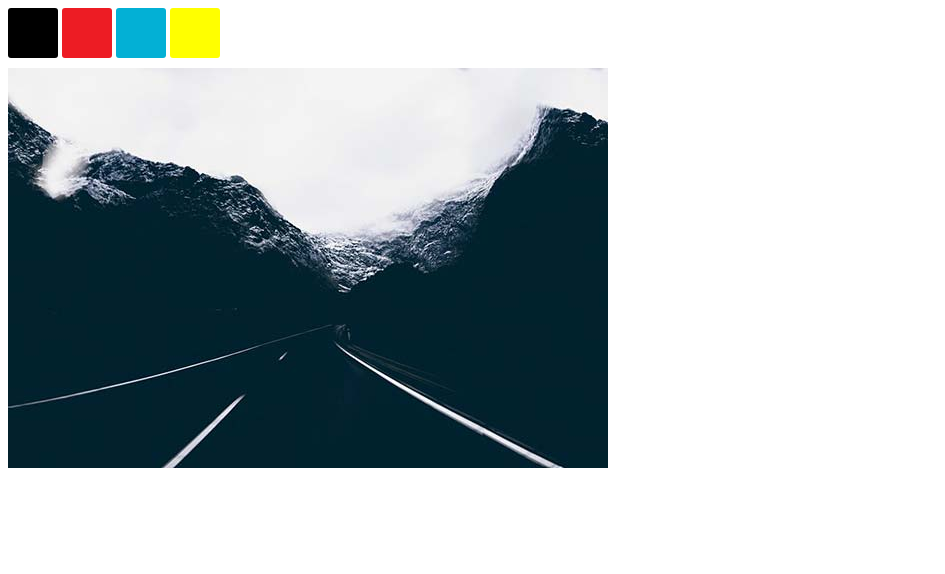
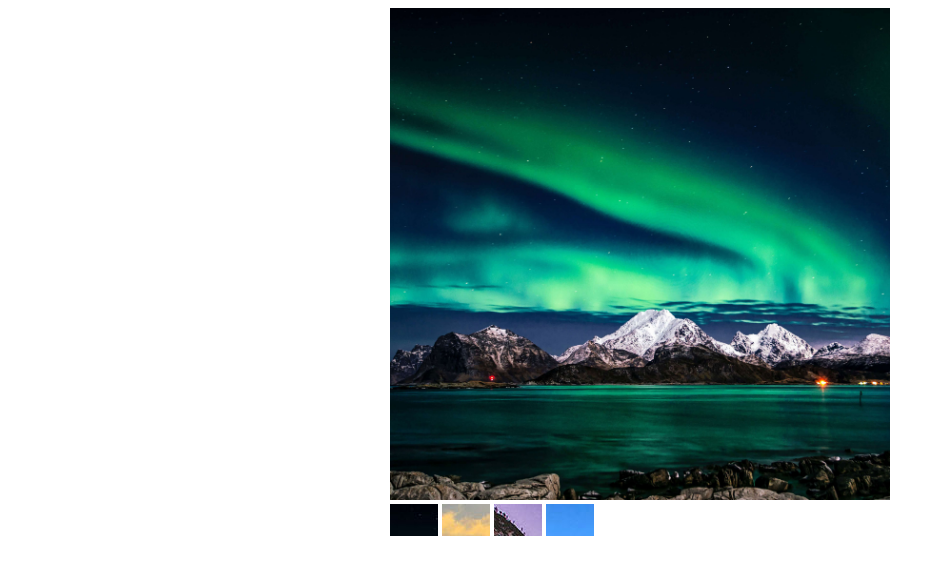
Before and after one commit to brandonwirz/jquery-img-swap, a plain HTML site: page index.html in a window 1280 px wide. Shown: the whole page, without its empty margins (0-945 px from the left). Drawn offline with nearby package versions, Linux system fonts and the light colour scheme.

Commit message:
added new images streamlined code

```diff
--- a/app.js
+++ b/app.js
@@ -1,40 +1,22 @@
 jQuery(document).ready(function($){
 
-$('.black-button').on({
-     'click': function(){
-         $('#change-image').attr('src','images/black.jpg').hide().fadeIn(500);
+$('.asia-button').on({'click': function(){
+         $('#change-image').attr('src','images/adventure-asia-background.jpg').hide().fadeIn(500);
      }
  });
 
-$('.red-button').on({
-     'click': function(){
-         $('#change-image').attr('src','images/red.jpg').hide().fadeIn(500);
+$('.clouds-button').on({'click': function(){
+         $('#change-image').attr('src','images/adventure-clouds-dawn.jpg').hide().fadeIn(500);
      }
  });
 
-$('.blue-button').on({
-     'click': function(){
-         $('#change-image').attr('src','images/blue.jpg').hide().fadeIn(500);
+$('.aurora-button').on({'click': function(){
+         $('#change-image').attr('src','images/aurora-borealis.jpg').hide().fadeIn(500);
      }
  });
 
-$('.yellow-button').on({'click': function(){
-         $('#change-image').attr('src','images/yellow.jpg').hide().fadeIn(500);
-
+$('.conifer-button').on({'click': function(){
+         $('#change-image').attr('src','images/clouds-conifer-daylight.jpg').hide().fadeIn(500);
      }
  });
-
-
 });
-
-
-function handleThumbnailClicks() {
-  $('.thumbnail').on('click', function(e) {
-    const imgSrc = $(this).find('img').attr('src');
-    const imgAlt = $(this).find('img').attr('alt');
-
-   $('.hero img').attr('src', imgSrc).attr('alt', imgAlt);
-  });
-}
-
-$(handleThumbnailClicks);
--- a/index.css
+++ b/index.css
@@ -1,6 +1,6 @@
 button, input[type="button"], input[type="reset"], input[type="submit"], .button, .entry-content .button {
     background: #22566b;
-    border-radius: 3px;
+    /* border-radius: 3px; */
     border: 0;
     box-shadow: none;
     color: #fff;
@@ -14,25 +14,35 @@ button, input[type="button"], input[type="reset"], input[type="submit"], .button
     font-size: 14px;
     line-height: 20px;
 }
+.container {
+    margin:auto;
+    max-width:500px;`
+}
 .button-container button {
-    width: 50px;
-    height: 50px;
+    width: 20px;
+    height: 20px;
     transition: all .3s ease;
     margin-bottom: 10px;
 }
 .button-container button:hover {
     opacity: .6;
 }
-.black-button {
-    background: #000;
+.asia-button {
+    width:20px;
+    background-image: url('images/adventure-asia-background-th.jpg');
 }
-.red-button {
-    background: #ed1c24;
+.clouds-button {
+    width:20px;
+    background-image: url('images/adventure-clouds-dawn-th.jpg');
 }
-
-.blue-button {
-    background: #03b0d5;
+.aurora-button {
+    width:20px;
+    background-image: url('images/aurora-borealis-th.jpg');
 }
-.yellow-button {
-    background: #ff0;
+.conifer-button {
+    width:20px;
+    background-image: url('images/clouds-conifer-daylight-th.jpg');
 }
+img#change-image {
+    width: 500px;
+}
--- a/index.html
+++ b/index.html
@@ -4,21 +4,23 @@
   <meta charset="UTF-8">
   <meta name="viewport" content="width=device-width, initial-scale=1.0">
   <meta http-equiv="X-UA-Compatible" content="ie=edge">
-  <title>Document</title>
-  <script src="https://ajax.googleapis.com/ajax/libs/jquery/3.4.1/jquery.min.js"></script>
+  <title>slideshow</title>
+
   <link rel="stylesheet" href="index.css">
 
 </head>
 <body>
-  <div class="button-container">
-  <button class="black-button"></button>
-  <button class="red-button"></button>
-  <button class="blue-button"></button>
-  <button class="yellow-button"></button>
+  <div class="container">
+    <img id="change-image" src="images/aurora-borealis.jpg" alt="aurora-borealis image" />
+    <div class="button-container">
+      <button class="aurora-button"></button>
+      <button class="asia-button"></button>
+      <button class="clouds-button"></button>
+      <button class="conifer-button"></button>
+    </div>
   </div>
 
-  <img id="change-image" src="images/black.jpg" alt="Black Image" />
-
+<script src="https://ajax.googleapis.com/ajax/libs/jquery/3.4.1/jquery.min.js"></script>
 <script src="app.js"></script>
 </body>
 </html>
```
Also changed, not shown: images/adventure-asia-background-th.jpg (added), images/adventure-asia-background.jpg (added), images/adventure-clouds-dawn-th.jpg (added), images/adventure-clouds-dawn.jpg (added), images/aurora-borealis-th.jpg (added), images/aurora-borealis.jpg (added), images/black.jpg (deleted), images/blue.jpg (deleted), images/clouds-conifer-daylight-th.jpg (added), images/clouds-conifer-daylight.jpg (added), images/red.jpg (deleted), images/yellow.jpg (deleted), 1 other file.
